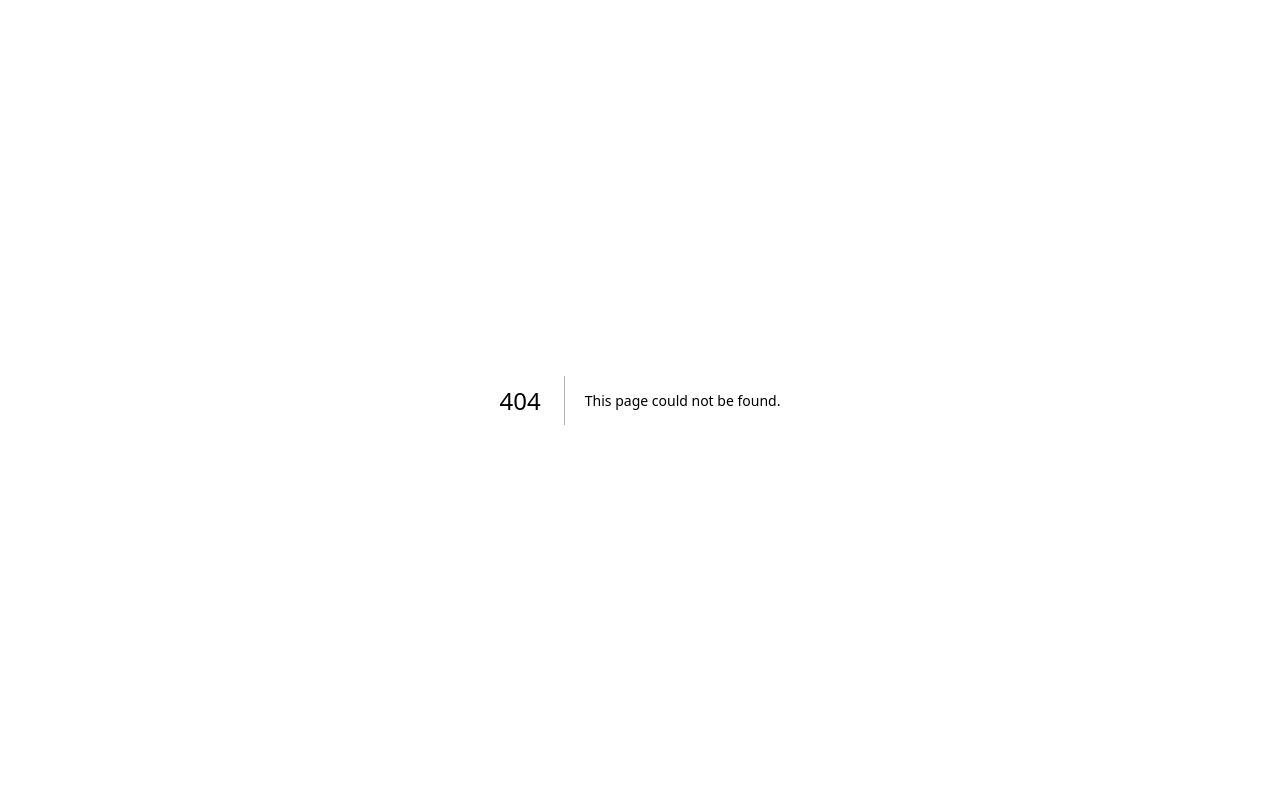
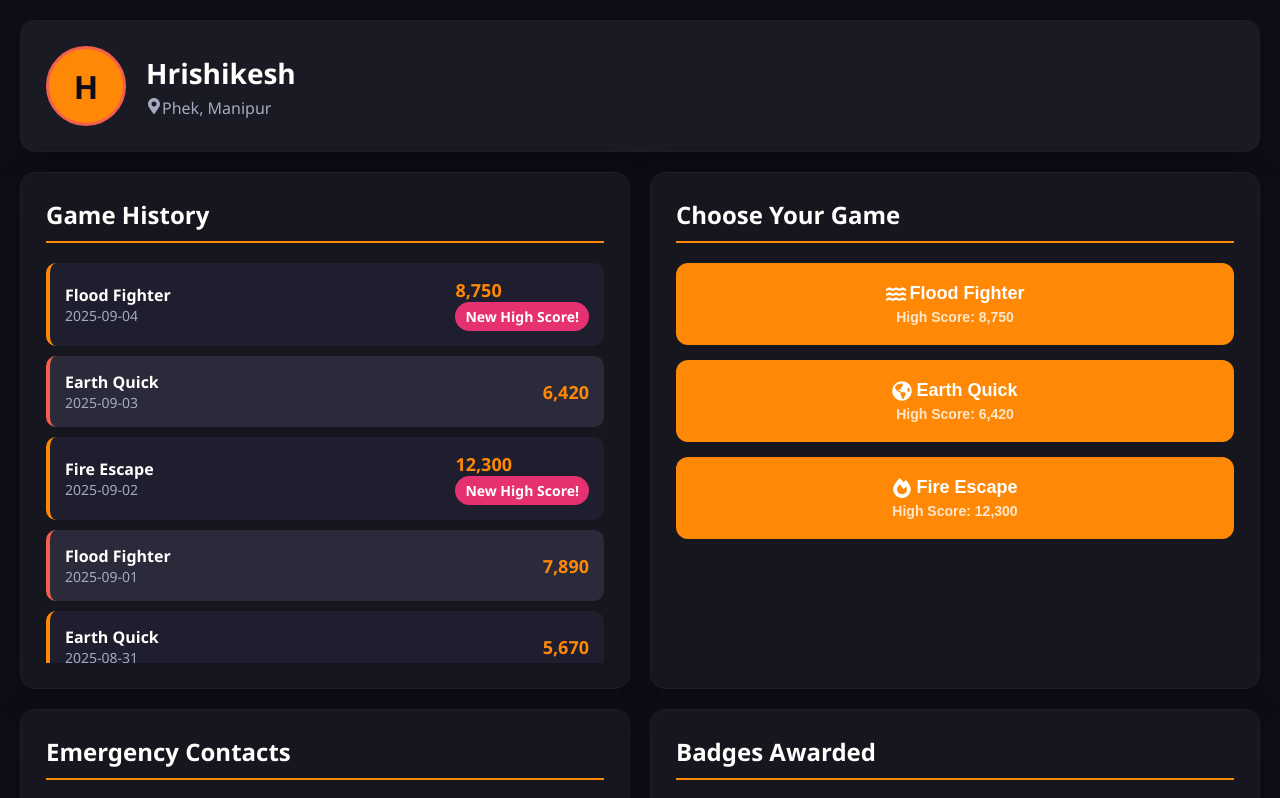
Before and after one commit to Aniketpatra007/SIH, a Next.js app: page /userdashboard in a window 1280 px wide. Before the commit this address had no page. Shown: the top 798 px of the page. Built offline with nearby package versions, Linux system fonts and the light colour scheme.

Commit message:
Changes in dashboard

```diff
--- a/app/page.tsx
+++ b/app/page.tsx
@@ -1,5 +1,7 @@
-import GamingDashboard from './userdashboard/GamingDashboard'
+import Image from "next/image";
 
 export default function Home() {
-  return <GamingDashboard />
+  return (
+    <h1>home</h1>
+  );
 }
--- /dev/null
+++ b/app/userdashboard/page.tsx
@@ -0,0 +1,68 @@
+'use client';
+
+import React, { useState, useEffect } from 'react';
+import UserProfile from './UserProfile';
+import GameHistory from './GameHistory';
+import GameSelection from './GameSelection';
+import EmergencyContacts from './EmergencyContacts';
+import BadgesSection from './BadgesSection';
+import { GameData, GameHistoryItem, UserData } from '../types/types';
+import '../globals.css';
+
+export default function Page() {
+  // Game data
+  const [gameData, setGameData] = useState<GameData>({
+    flood: { name: 'Flood Fighter', highScore: 8750, icon: '🌊' },
+    earthquake: { name: 'Earth Quick', highScore: 6420, icon: '🌍' },
+    fire: { name: 'Fire Escape', highScore: 12300, icon: '🔥' }
+  });
+
+  // User data
+  const userData: UserData = {
+    name: 'Hrishikesh',
+    location: 'Phek, Manipur',
+    level: 15,
+    memberSince: 2025
+  };
+
+  // Game history state
+  const [gameHistory, setGameHistory] = useState<GameHistoryItem[]>([
+    { name: 'Flood Fighter', score: 8750, date: '2025-09-04', isHighScore: true },
+    { name: 'Earth Quick', score: 6420, date: '2025-09-03', isHighScore: false },
+    { name: 'Fire Escape', score: 12300, date: '2025-09-02', isHighScore: true },
+    { name: 'Flood Fighter', score: 7890, date: '2025-09-01', isHighScore: false },
+    { name: 'Earth Quick', score: 5670, date: '2025-08-31', isHighScore: false },
+    { name: 'Fire Escape', score: 11450, date: '2025-08-30', isHighScore: false }
+  ]);
+
+  // Play game function
+  const playGame = (gameType: keyof GameData) => {
+    const game = gameData[gameType];
+    alert(`Starting ${game.name}! Good luck!`);
+  };
+
+  // Animation effect on mount
+  useEffect(() => {
+    const cards = document.querySelectorAll('.card');
+    cards.forEach((card, index) => {
+      const cardElement = card as HTMLElement;
+      cardElement.style.opacity = '0';
+      cardElement.style.transform = 'translateY(20px)';
+      setTimeout(() => {
+        cardElement.style.transition = 'all 0.5s ease';
+        cardElement.style.opacity = '1';
+        cardElement.style.transform = 'translateY(0)';
+      }, index * 100);
+    });
+  }, []);
+
+  return (
+    <div className="dashboard">
+      <UserProfile userData={userData} />
+      <GameHistory gameHistory={gameHistory} />
+      <GameSelection gameData={gameData} onPlayGame={playGame} />
+      <EmergencyContacts />
+      <BadgesSection />
+    </div>
+  );
+}
```
